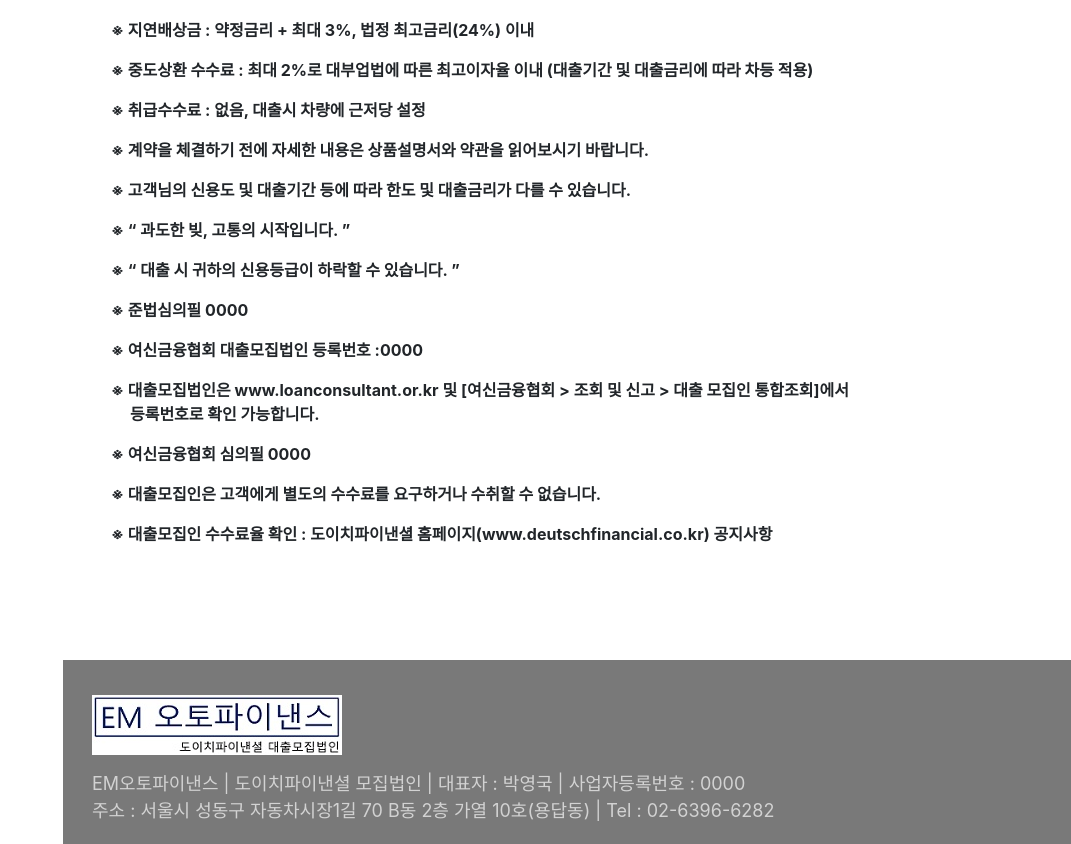
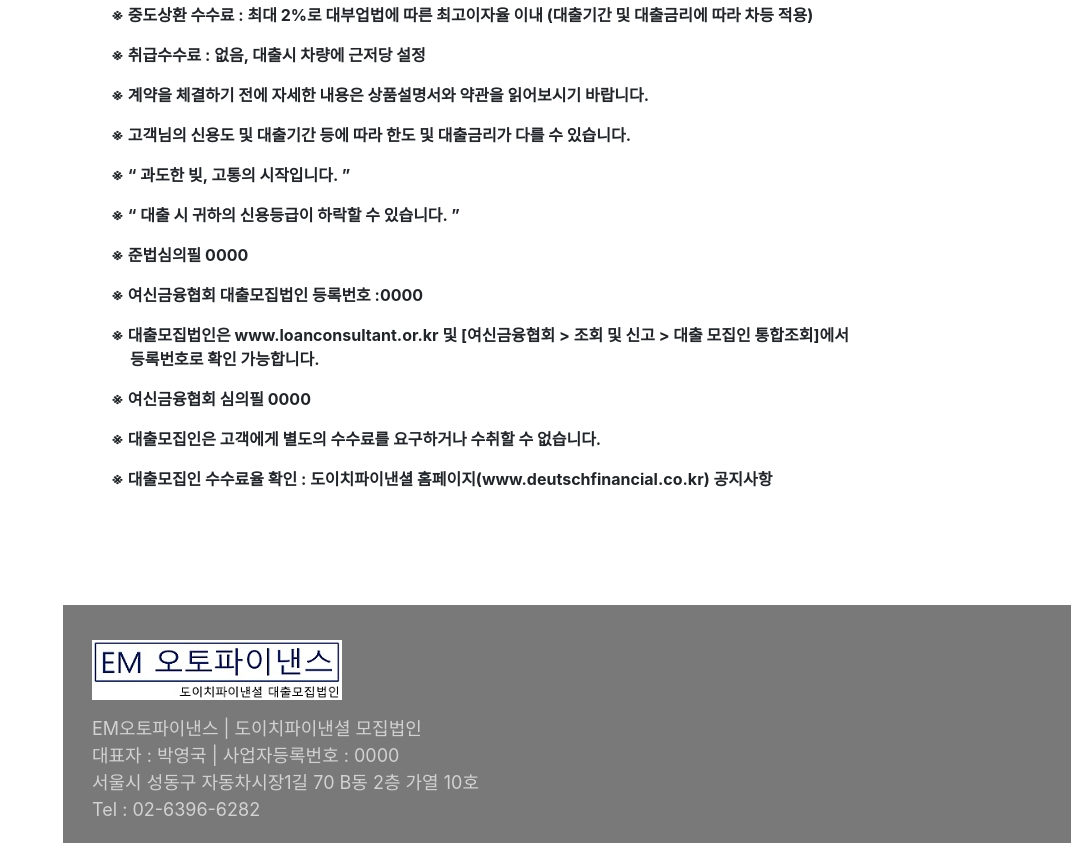
Before and after one commit to emauto/emauto, a website with bundled scripts: page index.html in a window 1280 px wide. Shown: the part 5203-6047 px from the top of the page, without its empty margins (209-1280 px from the left). Built offline with nearby package versions, Linux system fonts and the light colour scheme; a web font is replaced by a local one.

Commit message:
Update index.html

```diff
--- a/index.html
+++ b/index.html
@@ -317,13 +317,13 @@
 
 <br>
 		 <p class="lead mb-5">
-			EM오토파이낸스는 자동차담보대출에 특화되어 전문성을 가지고<br>
+			EM오토파이낸스는 자동차담보대출에 특화되어 전문성을 가지고
 			고객님이 편리하고 신속하게 이용할 수 있도록 최선을 다하고 있습니다.<br>
-			또한, 언제나 고객중심으로 고객님께서 믿고 신뢰할 수 있는 금융상품을<br>
+			또한, 언제나 고객중심으로 고객님께서 믿고 신뢰할 수 있는 금융상품을
 			제공하기 위해 노력을 다하겠습니다.<br>
-			전 임직원은 고객입장에서, 고객을 최우선시하는 고객의 의견을<br>
+			전 임직원은 고객입장에서, 고객을 최우선시하는 고객의 의견을
 			최대한 반영할 수 있는 회사가 되도록 노력하겠습니다.<br>
-			감사합니다.<br>
+			감사합니다.
 		</p>
 		<div class="cb" style="padding-top:50px;"></div>
 
@@ -473,8 +473,10 @@
 		</div>
 
 		<div style="color:#d2d2d2; font-size:18px;padding-left:15px;">
-			EM오토파이낸스    |    도이치파이낸셜 모집법인   |    대표자 : 박영국    |    사업자등록번호 : 0000 <br>
-주소 : 서울시 성동구 자동차시장1길 70 B동 2층 가열 10호(용답동)    |    Tel : 02-6396-6282
+			EM오토파이낸스    |    도이치파이낸셜 모집법인  <br>
+			대표자 : 박영국    |    사업자등록번호 : 0000 <br>
+서울시 성동구 자동차시장1길 70 B동 2층 가열 10호 <br>
+			Tel : 02-6396-6282
             </div>
         </section>
 
```
